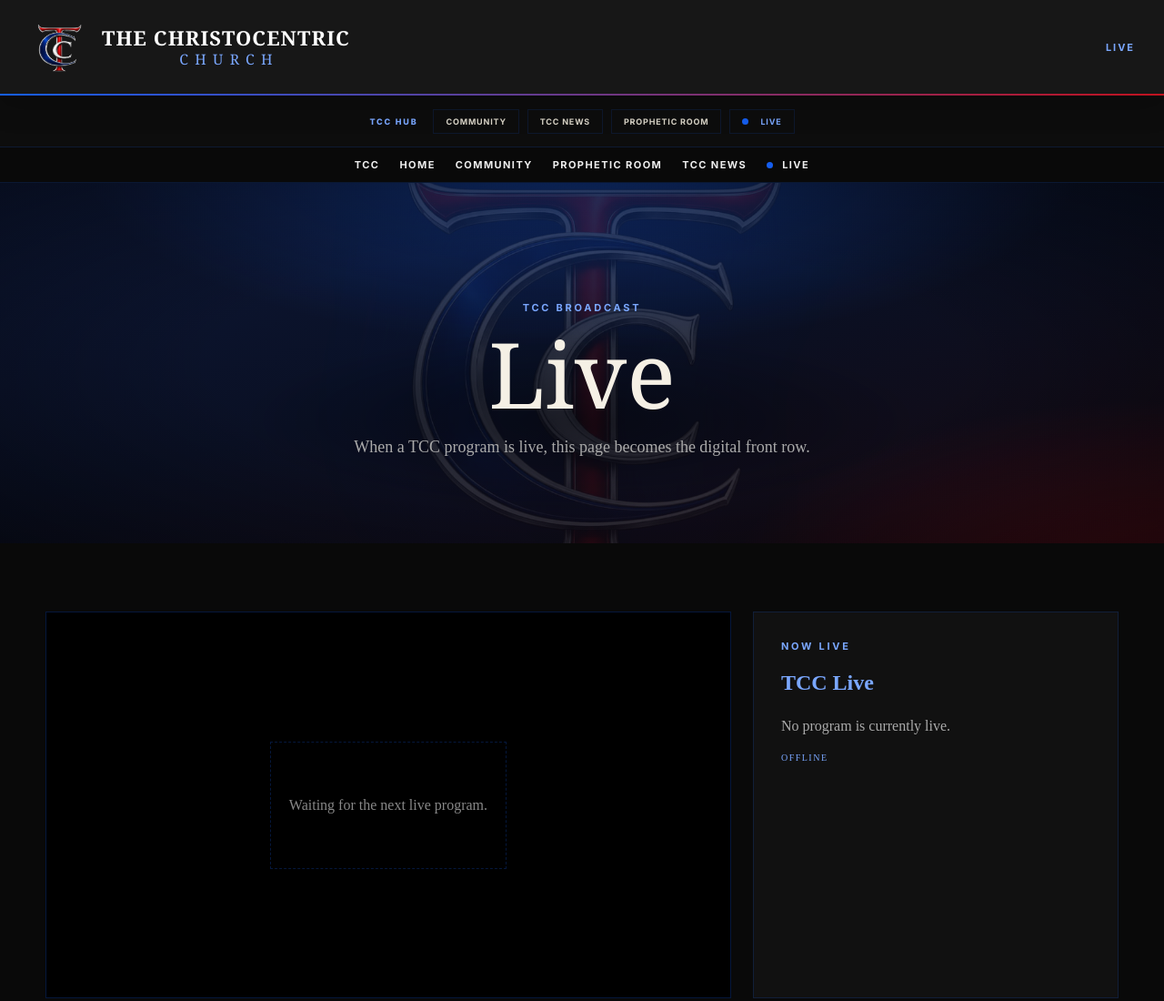
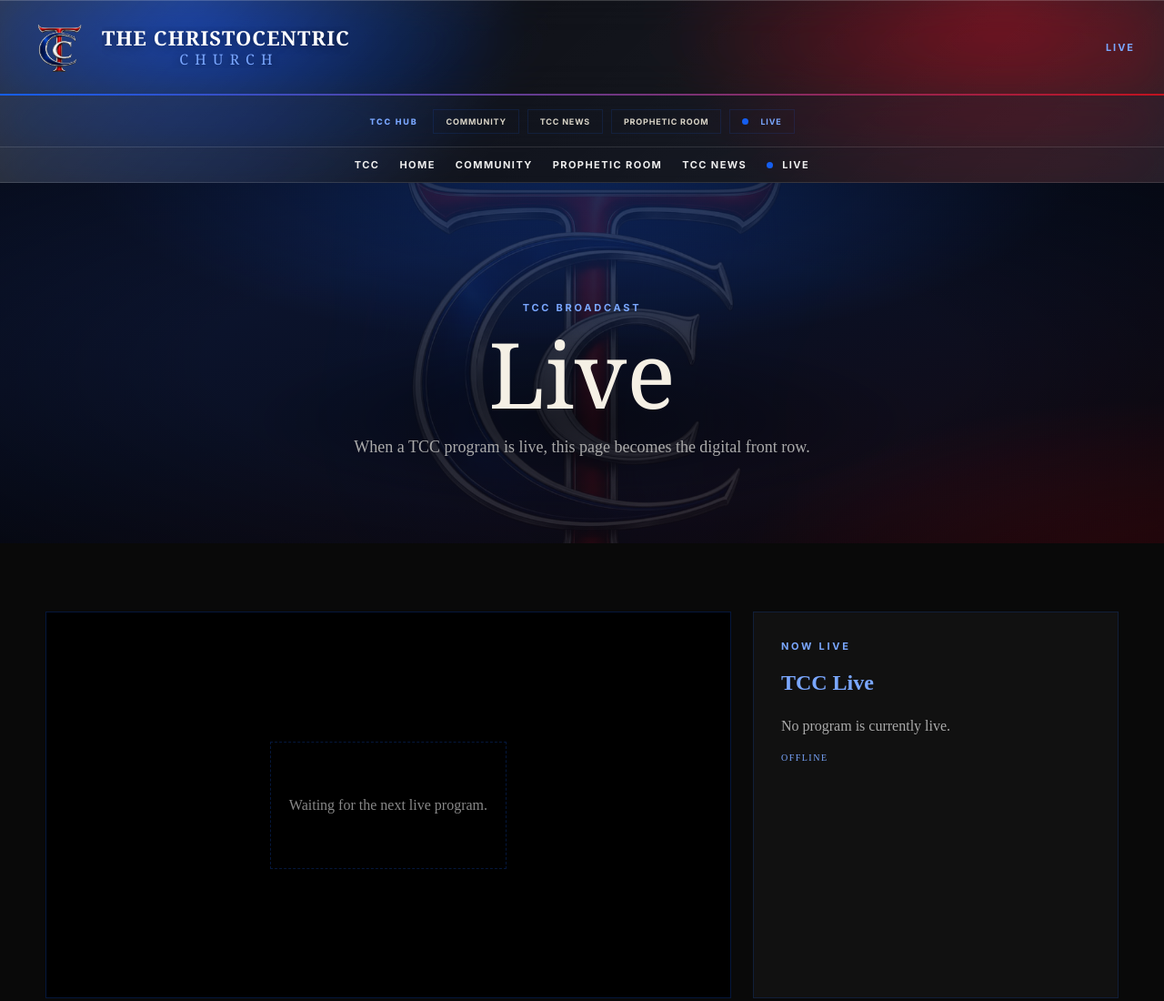
Before and after one commit to managementftradein-cyber/Origin., a website: page live.html in a window 1280 px wide. Shown: the whole page at 91% size. Drawn offline with Linux system fonts and the light colour scheme; no server answers.

Commit message:
Add files via upload

```diff
--- a/tcc-fx.css
+++ b/tcc-fx.css
@@ -147,3 +147,48 @@ body{margin:0}
 
 /* the brand bar is sticky (not fixed), so no 72px black strip is needed above the hero */
 .tcc-feature{padding-top:0}
+
+/* ==========================================================================
+   GLASS HEADER — frosted, see-through, instead of flat black
+   (main site header + the brand bar / hub / nav strips on the feature pages)
+   ========================================================================== */
+:root{
+  --glass-sheen:linear-gradient(135deg,rgba(255,255,255,.14) 0%,rgba(255,255,255,.03) 42%,rgba(255,255,255,.08) 100%);
+  --glass-tint:rgba(10,17,40,.68);          /* navy tint keeps white text readable over light sections */
+  --glass-tint-soft:rgba(12,20,46,.24);     /* lighter at the very top of the home page */
+  --glass-edge:rgba(255,255,255,.2);
+  --glass-blur:blur(22px) saturate(180%);
+}
+header,header.scrolled,.tcc-brandbar{
+  background:var(--glass-sheen),var(--glass-tint);
+  -webkit-backdrop-filter:var(--glass-blur);backdrop-filter:var(--glass-blur);
+  border-bottom:1px solid var(--glass-edge);
+  box-shadow:inset 0 1px 0 rgba(255,255,255,.24),0 10px 40px rgba(0,0,0,.28);
+}
+/* top of the home page: lighter glass so the hero shows through */
+header:not(.scrolled){background:var(--glass-sheen),var(--glass-tint-soft);box-shadow:inset 0 1px 0 rgba(255,255,255,.18)}
+header .brand,header .navlinks a,.tcc-brandbar-brand{text-shadow:0 1px 10px rgba(0,0,0,.45)}
+
+/* feature pages: the strips under the brand bar become glass too */
+.tcc-desktop-hub,.tcc-feature-nav{
+  background:var(--glass-sheen),rgba(12,20,46,.38);
+  -webkit-backdrop-filter:var(--glass-blur);backdrop-filter:var(--glass-blur);
+  border-bottom:1px solid rgba(255,255,255,.12);
+}
+/* soft blue + red glow behind the top of feature pages, so the glass has something to frost */
+body:has(.tcc-brandbar){position:relative}
+body:has(.tcc-brandbar)::before{
+  content:"";position:absolute;z-index:-1;left:0;right:0;top:0;height:340px;pointer-events:none;
+  background:
+    radial-gradient(ellipse 42% 120% at 16% 0,rgba(var(--tcc-red-rgb,21,94,239),.55),transparent 70%),
+    radial-gradient(ellipse 42% 120% at 86% 0,rgba(var(--crimson-rgb,193,18,31),.45),transparent 70%),
+    #090909;   /* dark base so the glass frosts a dark glow, not the page's light backdrop */
+}
+/* browsers without backdrop-filter: fall back to a solid-but-tinted bar */
+@supports not ((backdrop-filter:blur(1px)) or (-webkit-backdrop-filter:blur(1px))){
+  header,header.scrolled,.tcc-brandbar{background:rgba(10,16,38,.95)}
+  .tcc-desktop-hub,.tcc-feature-nav{background:rgba(10,16,38,.9)}
+}
+
+/* mobile dropdown menu: stays nearly solid so links are always readable, but in the navy of the glass bar rather than black */
+.navlinks.open{background:linear-gradient(135deg,rgba(255,255,255,.07),rgba(255,255,255,.02)),rgba(10,17,40,.95);border-color:rgba(255,255,255,.16);box-shadow:0 18px 50px rgba(0,0,0,.45)}
```
